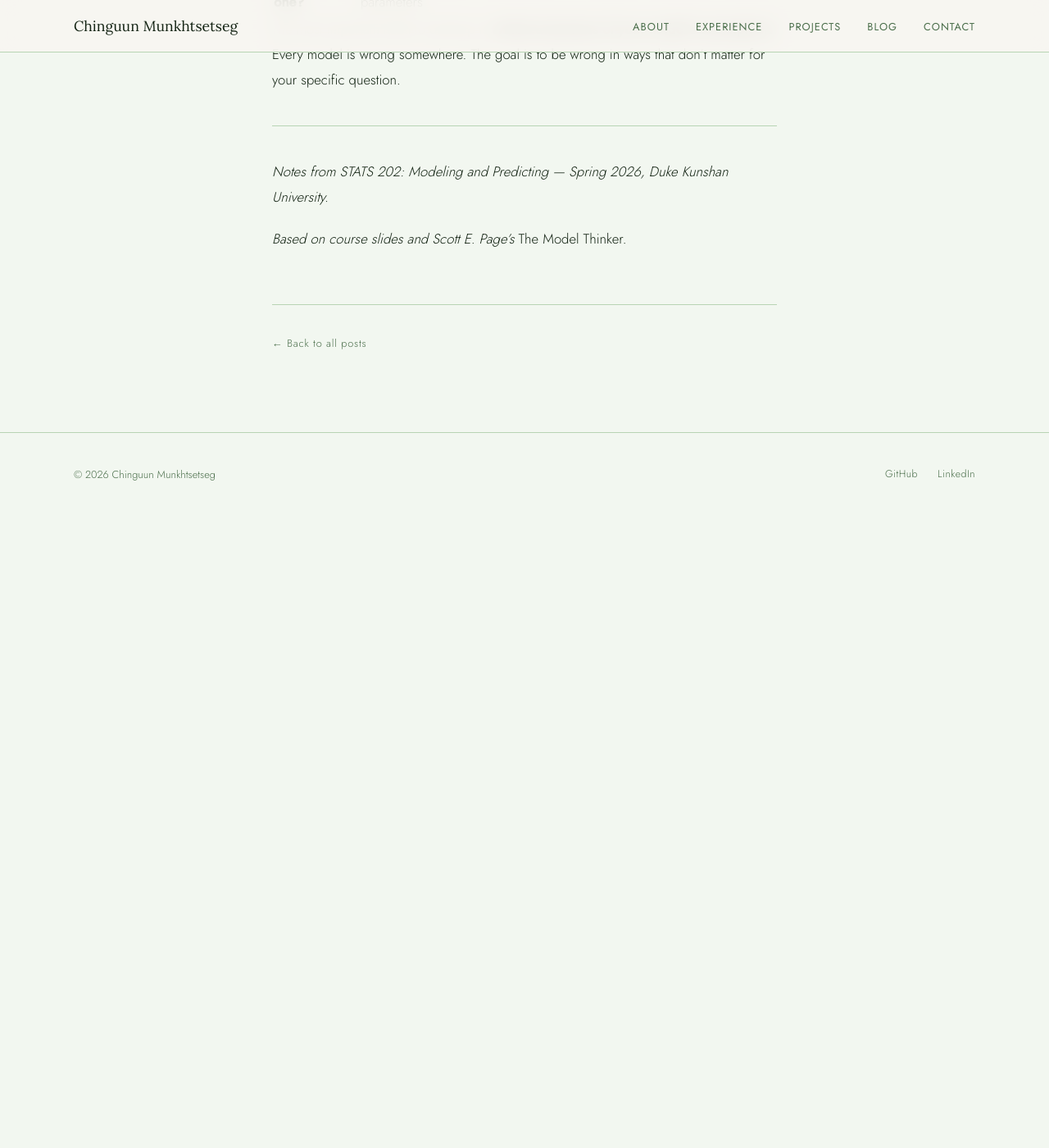
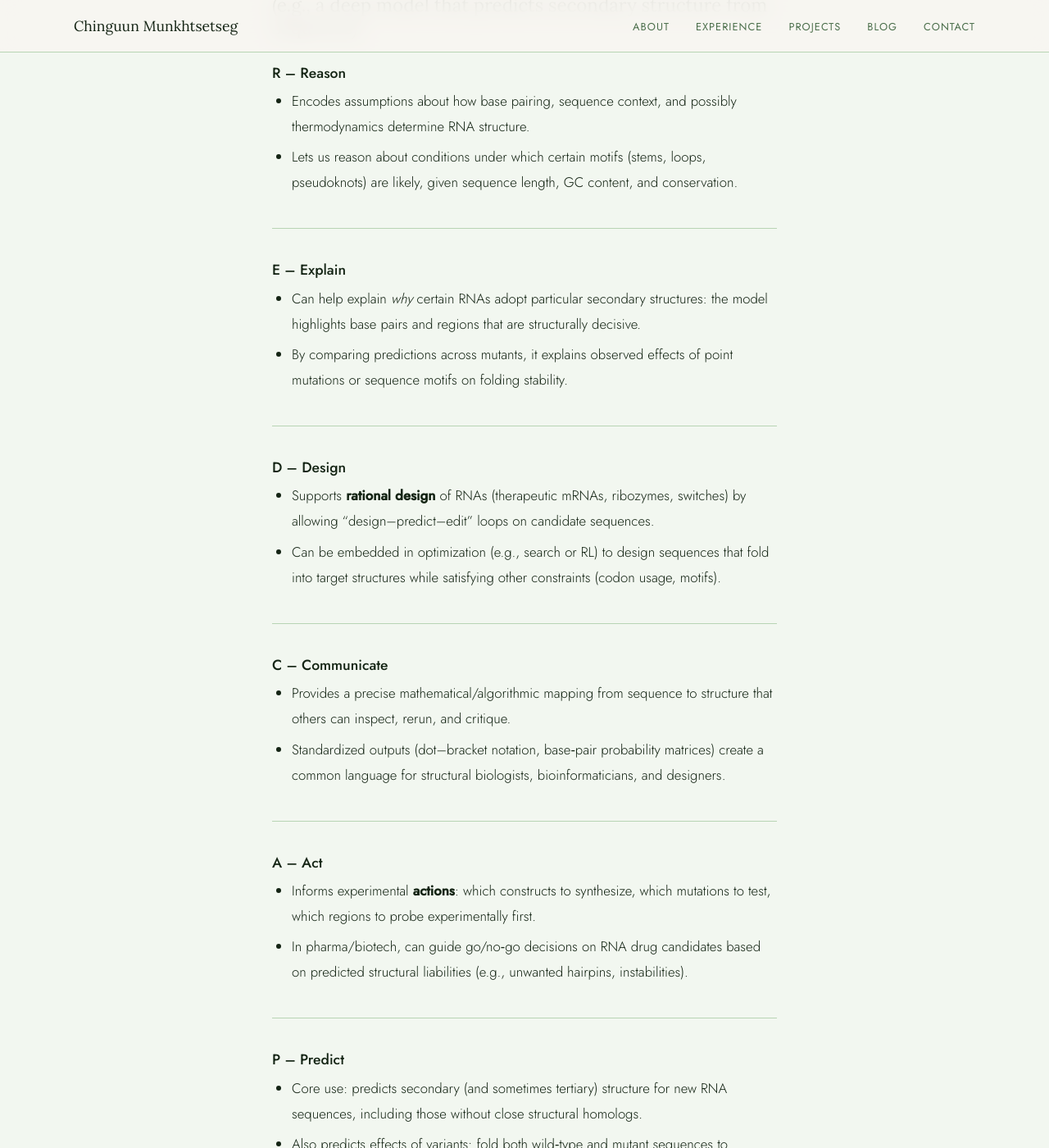
Before and after one commit to chinguunxo/chinguunxo.github.io, a Jekyll site: the page built from _posts/2026-03-29-Day-5-Model-Building.md, in a window 1280 px wide and 1400 px high, scrolled down 10888 px. Shown: the whole window at 82% size. Built offline with Jekyll 4.4.1, drawn with Linux system fonts in a browser that asks for light colours; before the commit the page ends 11518 px from its top, so only the background shows below that; some of the changed text lies outside the part shown.

Commit message:
Update 2026-03-29-Day-5-Model-Building.md

```diff
--- a/_posts/2026-03-29-Day-5-Model-Building.md
+++ b/_posts/2026-03-29-Day-5-Model-Building.md
@@ -331,3 +320,53 @@ The most important habit to develop is **critical awareness of your model's assu
 *Notes from STATS 202: Modeling and Predicting — Spring 2026, Duke Kunshan University.*
 
 *Based on course slides and Scott E. Page's* The Model Thinker.
+---
+
+## Applying REDCAPE to an RNA structure–prediction model (e.g., a deep model that predicts secondary structure from sequence):
+
+### R – Reason
+
+- Encodes assumptions about how base pairing, sequence context, and possibly thermodynamics determine RNA structure.
+- Lets us reason about conditions under which certain motifs (stems, loops, pseudoknots) are likely, given sequence length, GC content, and conservation.
+
+***
+
+### E – Explain
+
+- Can help explain *why* certain RNAs adopt particular secondary structures: the model highlights base pairs and regions that are structurally decisive.
+- By comparing predictions across mutants, it explains observed effects of point mutations or sequence motifs on folding stability.
+
+***
+
+### D – Design
+
+- Supports **rational design** of RNAs (therapeutic mRNAs, ribozymes, switches) by allowing “design–predict–edit” loops on candidate sequences.
+- Can be embedded in optimization (e.g., search or RL) to design sequences that fold into target structures while satisfying other constraints (codon usage, motifs).
+
+***
+
+### C – Communicate
+
+- Provides a precise mathematical/algorithmic mapping from sequence to structure that others can inspect, rerun, and critique.
+- Standardized outputs (dot–bracket notation, base‑pair probability matrices) create a common language for structural biologists, bioinformaticians, and designers.
+
+***
+
+### A – Act
+
+- Informs experimental **actions**: which constructs to synthesize, which mutations to test, which regions to probe experimentally first.
+- In pharma/biotech, can guide go/no‑go decisions on RNA drug candidates based on predicted structural liabilities (e.g., unwanted hairpins, instabilities).
+
+***
+
+### P – Predict
+
+- Core use: predicts secondary (and sometimes tertiary) structure for new RNA sequences, including those without close structural homologs.
+- Also predicts effects of variants: fold both wild‑type and mutant sequences to anticipate structural disruptions relevant for function or disease.
+
+***
+
+### E – Explore
+
+- Enables exploration of large hypothetical spaces: random mutagenesis, alternative splicing forms, or synthetic libraries, far beyond what labs can test directly.
+- Lets researchers explore “what‑if” questions (e.g., “What structures are reachable under single‑nucleotide changes?”) and map neutral networks in sequence–structure space.
```
Also changed, not shown: other parts of _posts/2026-03-29-Day-5-Model-Building.md (+0 -11 lines).
